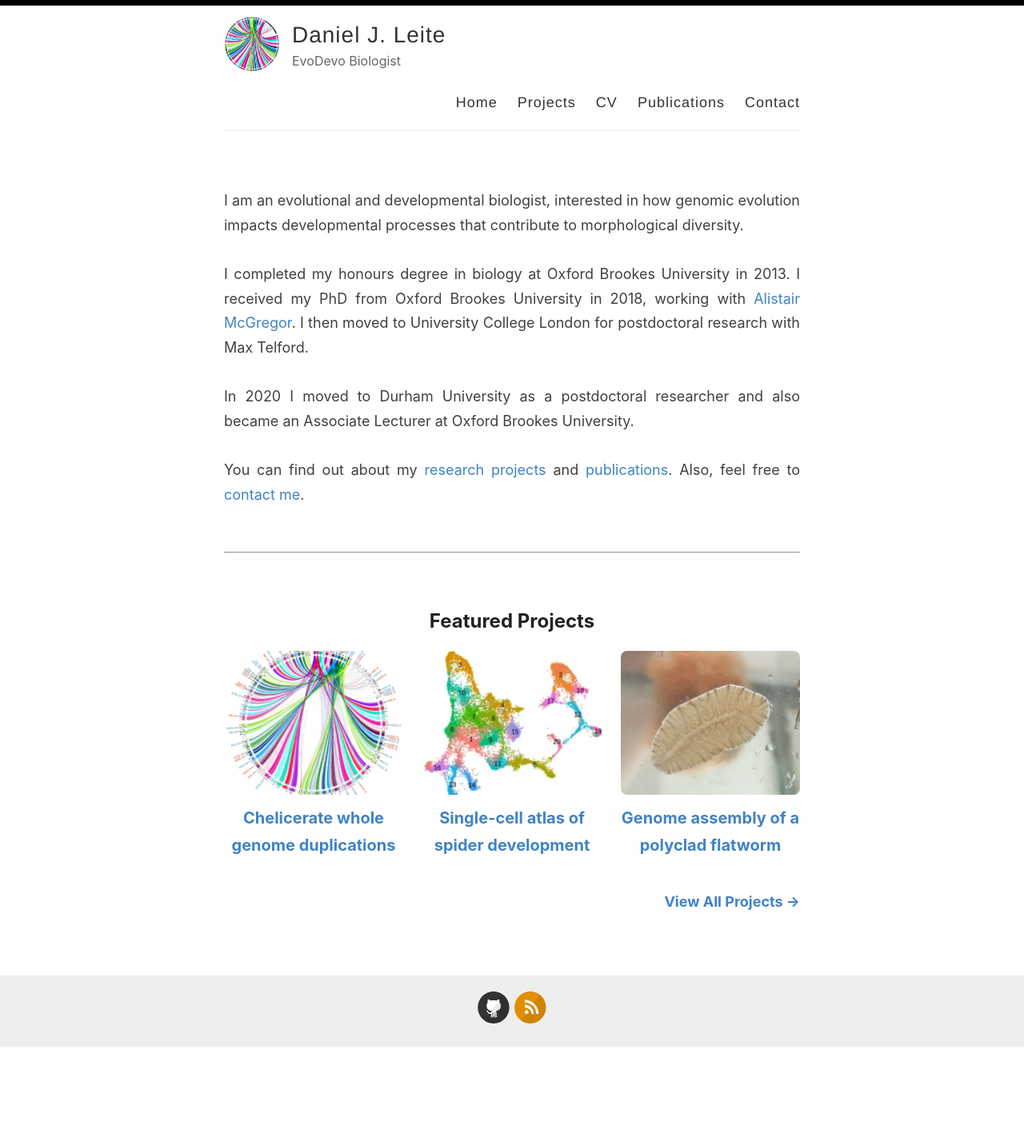
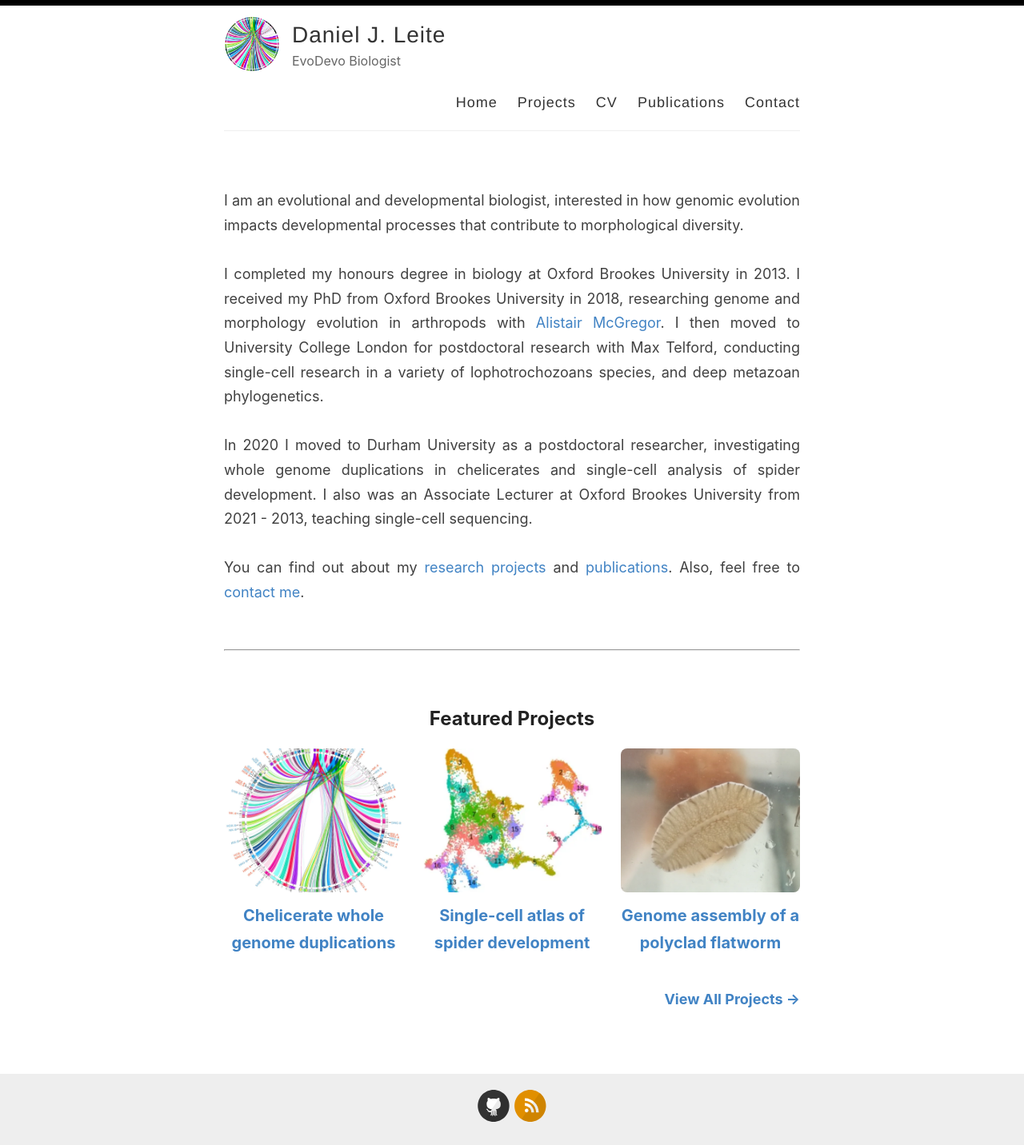
Before and after one commit to djleite/djleite.github.io, a Jekyll site: the page built from index.html, in a window 1280 px wide. Shown: the whole page at 80% size. Built offline with Jekyll 4.4.1, drawn with Linux system fonts in a browser that asks for light colours; the list of posts is cut into pages by our own code; before the commit the page ends 1310 px from its top, so only the background shows below that.

Commit message:
home update

```diff
--- a/index.html
+++ b/index.html
@@ -15,9 +15,9 @@
     <p style="text-align: justify;">
       I am an evolutional and developmental biologist, interested in how genomic evolution impacts developmental processes that contribute to morphological diversity.
       <br><br>
-      I completed my honours degree in biology at Oxford Brookes University in 2013. I received my PhD from Oxford Brookes University in 2018, working with <a href="https://mcgregor-evo-devo-lab.net/" target="_blank" rel="noopener noreferrer">Alistair McGregor</a>. I then moved to University College London for postdoctoral research with Max Telford.
+      I completed my honours degree in biology at Oxford Brookes University in 2013. I received my PhD from Oxford Brookes University in 2018, researching genome and morphology evolution in arthropods with <a href="https://mcgregor-evo-devo-lab.net/" target="_blank" rel="noopener noreferrer">Alistair McGregor</a>. I then moved to University College London for postdoctoral research with Max Telford, conducting single-cell research in a variety of lophotrochozoans species, and deep metazoan phylogenetics.
       <br><br>
-      In 2020 I moved to Durham University as a postdoctoral researcher and also became an Associate Lecturer at Oxford Brookes University.
+      In 2020 I moved to Durham University as a postdoctoral researcher, investigating whole genome duplications in chelicerates and single-cell analysis of spider development. I also was an Associate Lecturer at Oxford Brookes University from 2021 - 2013, teaching single-cell sequencing.
       <br><br>
       You can find out about my <a href="/projects">research projects</a> and <a href="/publications">publications</a>. Also, feel free to <a href="/contact">contact me</a>.
     </p>
```
